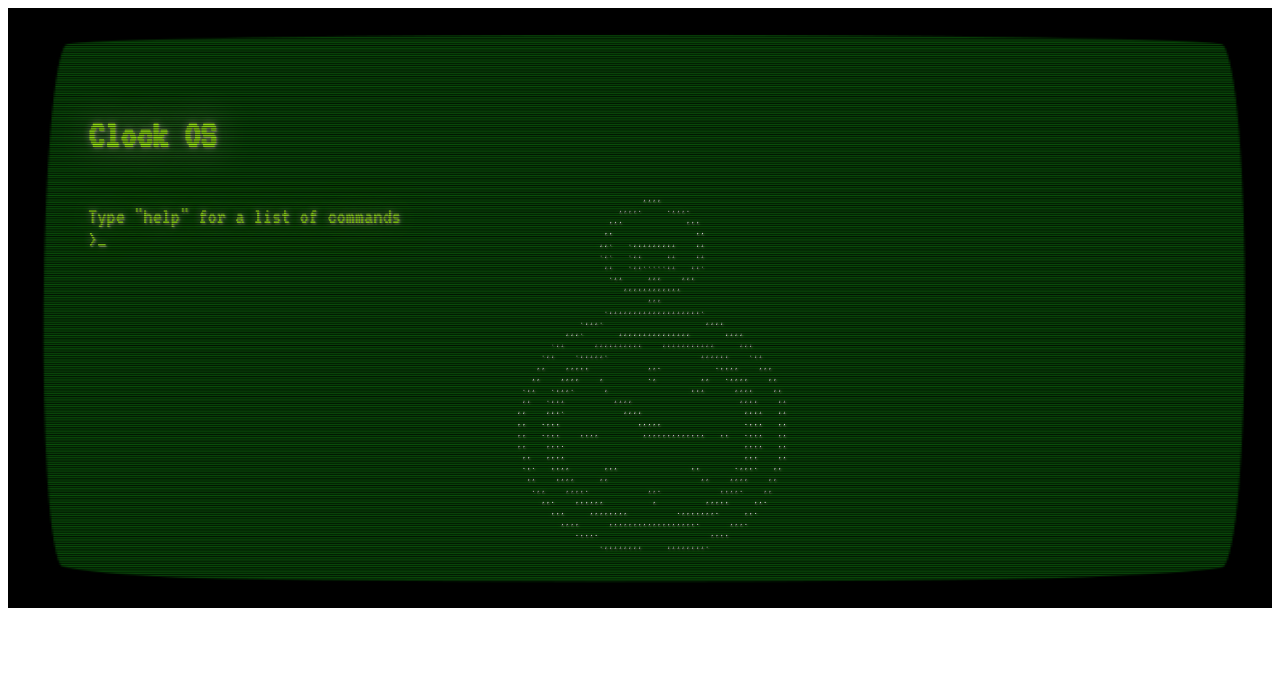
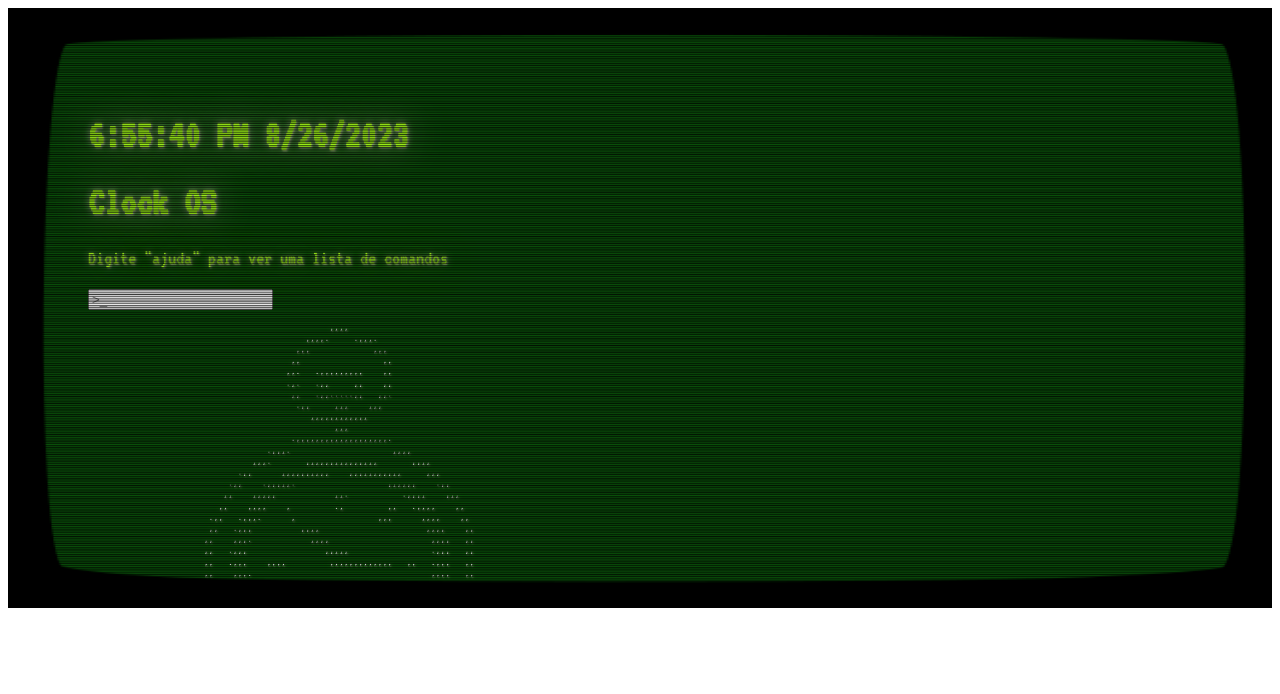
Before and after one commit to KingZabitus/Clock-OS, a plain HTML site: page index.html in a window 1280 px wide. Drawn offline with Linux system fonts and the light colour scheme.

Commit message:
Update index.html

```diff
--- a/index.html
+++ b/index.html
@@ -8,7 +8,7 @@
     <link rel="preconnect" href="https://fonts-gstatic.com">
     <link rel="stylesheet" href="https://fonts.googleapis.com/css2?family=VT323&display=swap">
     <link rel="stylesheet" type="text/css" href="style.css">
-    <title>MP Os</title>
+    <title>Clock Os</title>
 </head>
 
 <body>
@@ -16,8 +16,17 @@
         <img src="img/scanlines.png" id="scan">
         <img src="img/bezel.png" id="bezel">
         <div id="conteudo" class="noselect">
-            <h1>Clock OS</h1>
-            <p style="float:left; font-size: 23px;">Type "help" for a list of commands<br> >_</p>
+            <h1 id="currentTime"></h1>
+            <h1 class="title">Clock OS</h1>
+            <div id="terminal">
+
+
+                <div class="input-container">
+                    <p class="helpWarning">Digite "ajuda" para ver uma lista de comandos<br></p>
+                    <div id="return"></div>
+                    <input type="text" id="input" class="input" placeholder=">_">
+                </div>
+            </div>
             <span class="ascii">
             <span> </span><span> </span><span> </span><span> </span><span> </span><span> </span><span> </span><span> </span><span> </span><span> </span><span> </span><span> </span><span> </span><span> </span><span> </span><span> </span><span> </span><span> </span><span> </span><span> </span><span> </span><span> </span><span> </span><span> </span><span> </span><span> </span><span> </span><span> </span><span> </span><span> </span><span> </span><span> </span><span> </span><span> </span><span> </span><span> </span><span> </span><span> </span><span>,</span><span>,</span><span>,</span><span>,</span><span> </span><span> </span><span> </span><span> </span><span> </span><span> </span><span> </span><span> </span><span> </span><span> </span><span> </span><span> </span><span> </span><span> </span><span> </span><span> </span><span> </span><span> </span><span> </span><span> </span><span> </span><span> </span><span> </span><span> </span><span> </span><span> </span><span> </span><span> </span><span> </span><span> </span><span> </span><span> </span><span> </span><span> </span><span> </span><span> </span><span> </span><span> </span>
             <span> </span><span> </span><span> </span><span> </span><span> </span><span> </span><span> </span><span> </span><span> </span><span> </span><span> </span><span> </span><span> </span><span> </span><span> </span><span> </span><span> </span><span> </span><span> </span><span> </span><span> </span><span> </span><span> </span><span> </span><span> </span><span> </span><span> </span><span> </span><span> </span><span> </span><span> </span><span> </span><span> </span><span>,</span><span>,</span><span>,</span><span>,</span><span>.</span><span> </span><span> </span><span> </span><span> </span><span> </span><span>.</span><span>,</span><span>,</span><span>,</span><span>.</span><span> </span><span> </span><span> </span><span> </span><span> </span><span> </span><span> </span><span> </span><span> </span><span> </span><span> </span><span> </span><span> </span><span> </span><span> </span><span> </span><span> </span><span> </span><span> </span><span> </span><span> </span><span> </span><span> </span><span> </span><span> </span><span> </span><span> </span><span> </span><span> </span><span> </span><span> </span><span> </span>
@@ -53,6 +62,7 @@
             <span> </span><span> </span><span> </span><span> </span><span> </span><span> </span><span> </span><span> </span><span> </span><span> </span><span> </span><span> </span><span> </span><span> </span><span> </span><span> </span><span> </span><span> </span><span> </span><span> </span><span> </span><span> </span><span> </span><span> </span><span> </span><span> </span><span> </span><span> </span><span> </span><span>.</span><span>,</span><span>,</span><span>,</span><span>,</span><span>,</span><span>,</span><span>,</span><span>,</span><span> </span><span> </span><span> </span><span> </span><span> </span><span>,</span><span>,</span><span>,</span><span>,</span><span>,</span><span>,</span><span>,</span><span>,</span><span>.</span><span> </span><span> </span><span> </span><span> </span><span> </span><span> </span><span> </span><span> </span><span> </span><span> </span><span> </span><span> </span><span> </span><span> </span><span> </span><span> </span><span> </span><span> </span><span> </span><span> </span><span> </span><span> </span><span> </span><span> </span><span> </span><span> </span><span> </span><span> </span>
             </span>
     </div>
+    <script src="mainScript.js"></script>
 </body>
 
 </html>
```
